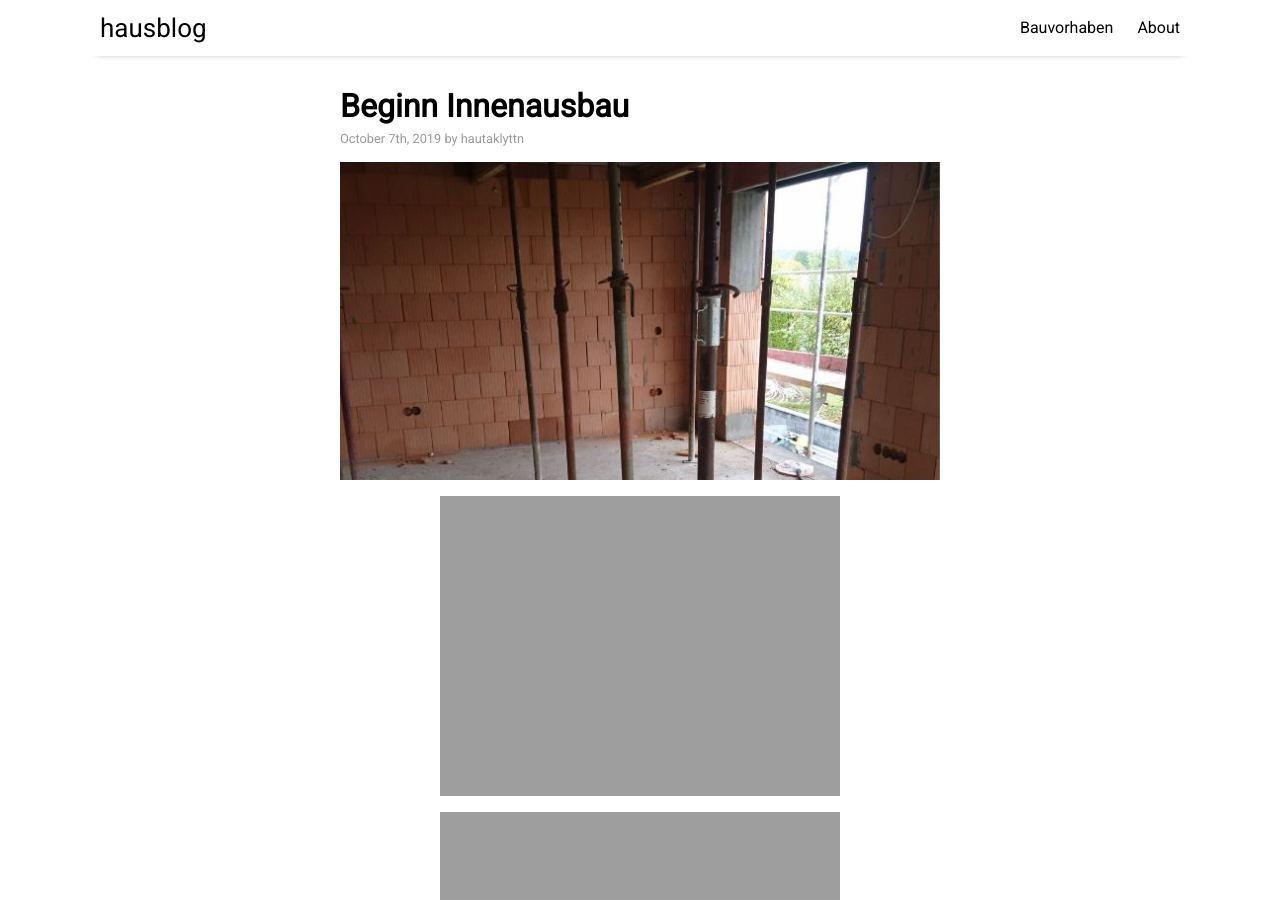
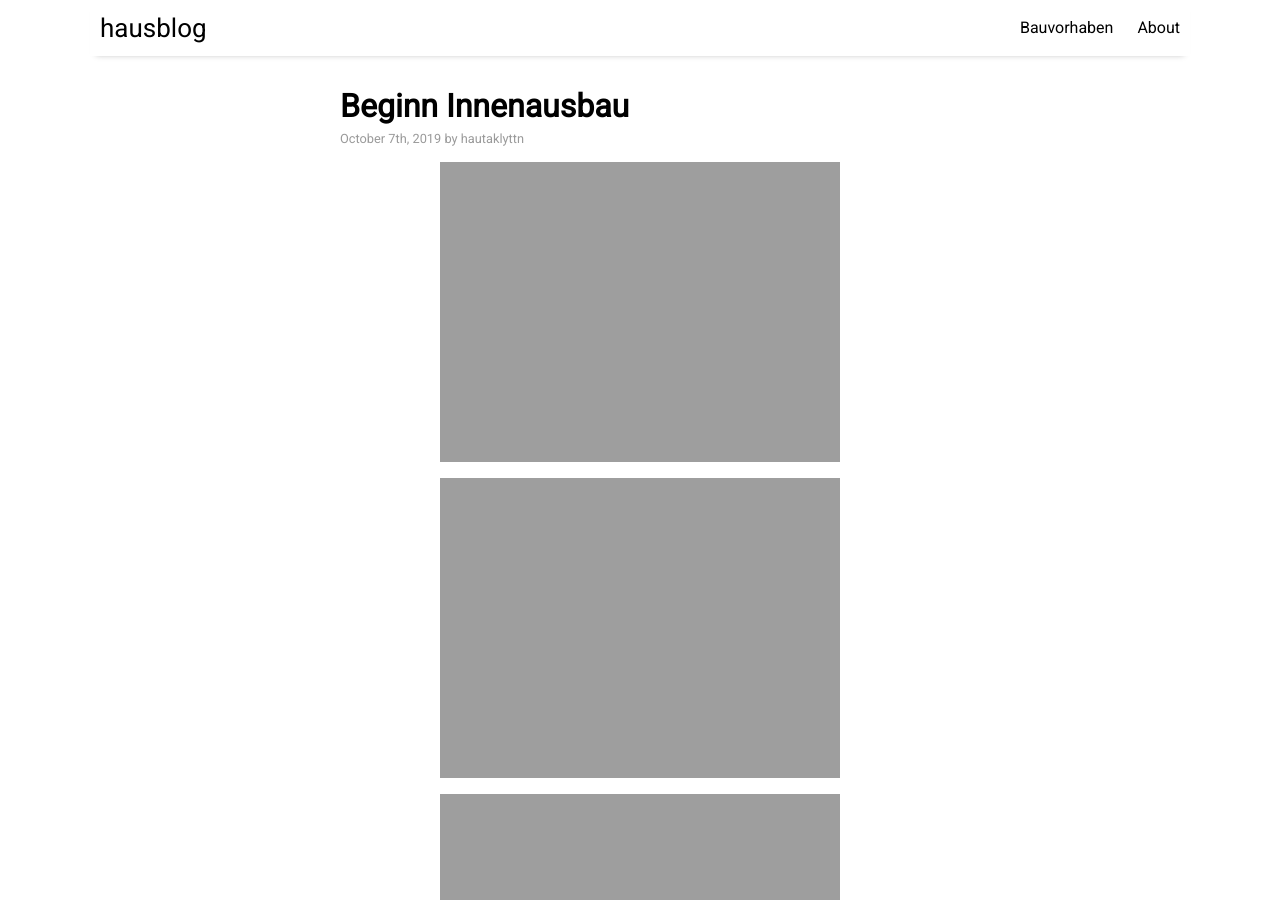
Before and after one commit to Hautaklyttn/hausblog, a Jekyll site: the page built from docs/_posts/2019-10-07-beginnInnen.md, in a window 1280 px wide and 900 px high. Built offline with Jekyll 4.4.1, drawn with Linux system fonts in a browser that asks for light colours; nearby versions of some CDN libraries.

Commit message:
day 07.10.2019 added

```diff
--- a/docs/_posts/2019-10-07-beginnInnen.md
+++ b/docs/_posts/2019-10-07-beginnInnen.md
@@ -6,8 +6,6 @@ categories: documentation
 tags: [documentation,sample]
 image: beginnInnen_front.jpg
 ---
-
-<a href="../assets/img/beginnInnen_front.jpg" data-lightbox="begInn" data-title="">![(02)](../assets/img/beginnInnen_front.jpg)</a>
 
 <a href="../assets/img/07_10_2019_(1).jpg" data-lightbox="begInn" data-title="">![(02)](../assets/img/07_10_2019_(1).jpg)</a>
 
```
